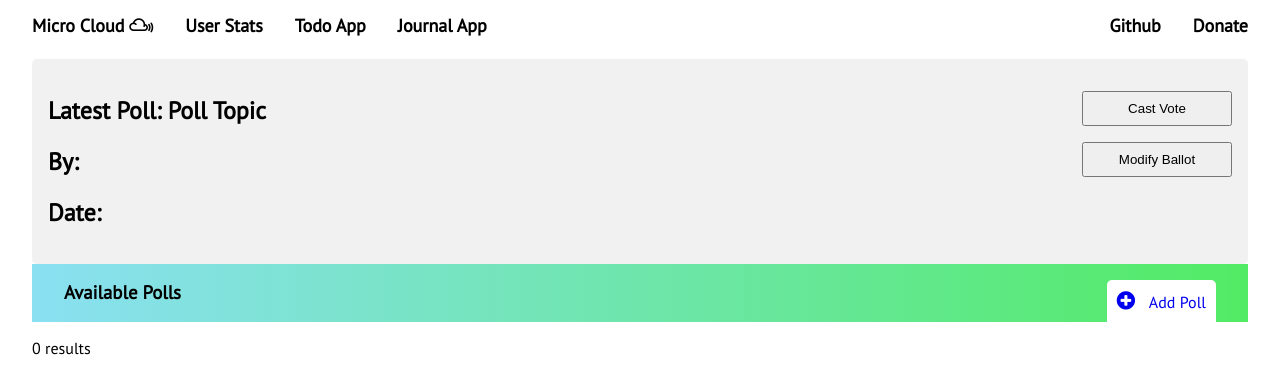
After one commit to SatherWS/Micro-Cloud, a PHP site: page /views/polls.php in a window 1280 px wide. The commit adds this page. Shown: the top 374 px of the page. Run offline with PHP 8.4, Linux system fonts and the light colour scheme; data that the repository does not hold is empty.

Commit message:
ui upgrades

```diff
--- a/index.html
+++ b/index.html
@@ -31,7 +31,7 @@
                 </div>
             </li>
             <li>
-                <a href="./views/join-chat.php">Votting App</a>
+                <a href="./views/polls.php">Votting App</a>
             </li>
             <li class="dropdown">
                 <a href="javascript:void(0)" class="dropbtn">Todo List</a>
@@ -74,7 +74,7 @@
                 </a>
             </div>
             <div>
-                <a class="dash-item" href="./views/logs.php">
+                <a class="dash-item" href="./views/polls.php">
                     <i class="fa fa-bar-chart spc-1"></i>
                     <br>
                     <span class="sup-text">Votting App</span>
@@ -84,7 +84,7 @@
                 <a class="dash-item" href="./views/show-tasks.php">
                     <i class="fa fa-list-ol spc-1"></i>
                     <br>
-                   <span class="sup-text">Manage Tasks</span>
+                   <span class="sup-text">To Do List</span>
                 </a>
             </div>
             <div>
--- a/static/style.css
+++ b/static/style.css
@@ -132,27 +132,11 @@ textarea {
 /*-------------------------------------------------------*
 * DASHBOARD SECTION                                      |
 *-------------------------------------------------------*/
-/*
-.dash-title {
-  margin: 10px;
-}
 
-.dash-title h1 {
-  font-size: 38pt;
-}
-
-.dash-title p {
-  font-size: 22pt;
-}
-*/
 .dash-item {
-  color: #fff;
+  color: #000;
   text-decoration: none;
   font-weight: bold;
-}
-
-.dash-container a {
-  color: #fff;
 }
 
 main {
@@ -565,6 +549,42 @@ tr:hover {background-color:#f5f5f5;}
   .pie-data {
     width: 700px;
   }
+
+  /* ---------------------------------+
+    Chatroom Section                  |
+  -----------------------------------*/
+  .fixed-bottom {
+    position: fixed;
+    left: 0;
+    bottom: 0;
+    width: 100%;
+    padding: 0 2rem;
+  }
+
+  .form-control {
+    width: 80%;
+    padding: .5rem;
+  }
+
+  /* ---------------------------------+
+    Voting App Section                |
+  -----------------------------------*/
+  .feature-panel {
+    margin-top: .5rem;
+    padding: 1rem;
+    background-color: #f1f1f1;
+    border-radius: 5px;
+    display: flex;
+    justify-content: space-between;
+  }
+  .feature-btns {
+    text-align: right;
+  }
+  .feature-btns input {
+    margin-top:1rem;
+    padding: .5rem 1rem;
+    width: 150px;
+  }
   /* ---------------------------------+
     Mobile Responsive Section         |
   -----------------------------------*/
--- a/views/components/header.php
+++ b/views/components/header.php
@@ -20,7 +20,7 @@
             </div>
         </li>
         <li>
-            <a href="./views/join-chat.php">Votting App</a>
+            <a href="./polls.php">Votting App</a>
         </li>
         <li class="dropdown">
             <a href="javascript:void(0)" class="dropbtn">Todo List</a>
--- a/views/journal-details.php
+++ b/views/journal-details.php
@@ -74,7 +74,7 @@
     <div class="svg-bg">
         <div class="log-header">
             <div class="review">
-                <h2 id="logs-title">Journal ID #<?php echo $_GET['journal']; ?></h2>
+                <h3 id="logs-title">Journal ID #<?php echo $_GET['journal']; ?></h3>
             </div>
             <div class="add-log">
                 <form action="./journal-details.php" method="post">
--- /dev/null
+++ b/views/polls.php
@@ -0,0 +1,115 @@
+<!DOCTYPE html>
+<html lang="en">
+<head>
+    <meta charset="UTF-8">
+    <meta name="viewport" content="width=device-width, initial-scale=1.0">
+    <title>Logs</title>
+    <link rel="stylesheet" href="../static/style.css">
+    <link rel="stylesheet" href="https://cdnjs.cloudflare.com/ajax/libs/font-awesome/4.7.0/css/font-awesome.min.css">
+    <link href="https://fonts.googleapis.com/css2?family=PT+Sans&display=swap" rel="stylesheet">
+</head>
+<body>
+    <nav class="topnav" id="myTopnav">
+        <ul>
+            <li>
+                <a href="../index.html" class="active">Micro Cloud</a>
+                <i class="fa fa-mixcloud"></i>
+            </li>
+            <li>
+                <a href="../stats.php">User Stats</a>
+            </li>
+            <li class="dropdown">
+                <a href="javascript:void(0)" class="dropbtn">Todo App</a>
+                <div class="dropdown-content">
+                    <a href="../todo-list.html">Add Task</a>
+                    <a href="./show-tasks.php">Manage Tasks</a>
+                </div>
+            </li>
+            <li class="dropdown">
+                <a href="javascript:void(0)" class="dropbtn">Journal App</a>
+                <div class="dropdown-content">
+                    <a href="../journal.html">Create Entry</a>
+                    <a href="./logs.php">All Entries</a>
+                </div>
+            </li>
+            <li style="float:right"><a href="#">Donate</a></li>
+            <li style="float:right"><a href="#">Github</a></li>
+            <a href="javascript:void(0);" class="icon" onclick="navToggle()">
+                <i class="fa fa-bars"></i>
+            </a>
+        </ul>
+    </nav>
+    <?php
+        include_once '../config/database.php';
+        $database = new Database();
+        $curs = $database->getConnection();
+        $sql = "select id, topic, admin, date_created from polls order by date_created desc";
+        $result = mysqli_query($curs, $sql);
+    ?>
+
+
+    <div class="log-container">
+        <!-- Latest Poll Here -->
+        <div class="feature-panel">
+            <div>
+                <h2>Latest Poll: <?php echo "Poll Topic" ?></h2>
+                <h2>By:</h2>
+                <h2>Date:</h2>
+            </div>
+            <div class="feature-btns">
+                <input type="submit" value="Cast Vote">
+                <br>
+                <input type="submit" value="Modify Ballot">
+            </div>
+        </div>
+        <div class="svg-bg">
+            <div class="log-header">
+                <div class="review">
+                    <h3 id='logs-title'>Available Polls</h3>
+                </div>
+                <div class="add-log">
+                    <a href="../journal.html"><i class="fa fa-plus-circle"></i>
+                    <span class="opt-desc">Add Poll</span></a>
+                </div>
+            </div>
+        </div>
+        <form id="notes" action="./journal-details.php" method="post">
+            <table class="data">
+                <tr class="tbl-head">
+                    <th>ID</th>
+                    <th>TOPIC</th>
+                    <th>RESULT</th>
+                    <th>CREATOR</th>
+                    <th>YES COUNT</th>
+                    <th>NO COUNT</th>
+                    <th>MAYBE COUNT</th>
+                    <th>DATE CREATED</th>
+                </tr>
+                <?php
+                    if (mysqli_num_rows($result) > 0) {
+                        while($row = mysqli_fetch_assoc($result)) {
+                            $id = $row["id"];
+                            echo "<tr onclick='myFunction($id)' name='btn-submit' value='".$row["id"]."'> <td>". $row["id"]. "</td>";
+                            echo "<td>". $row["topic"]. "</td>";
+                            echo "<td>"."Temp Value". "...</td>";
+                            echo "<td>". $row["admin"]. "</td>";
+                            echo "<td>"."Temp Value". "...</td>";
+                            echo "<td>". $row["date_created"] ."</td></tr>";
+                        }
+                    }
+                    else {
+                        echo "<p>0 results</p>";
+                    }
+                    $curs -> close();
+                ?>
+            </table>
+        </form>
+    </div>
+    <script>
+    function myFunction(id) {
+        window.location='./journal-details.php?journal='+id;
+    }
+    </script>
+    <script src="../main.js"></script>
+</body>
+</html>
```
Also changed, not shown: config/ddl_config.sql (renamed from config/db-setup.sql, +34 -0 lines), views/chat-details.php (+8 -1 lines).
